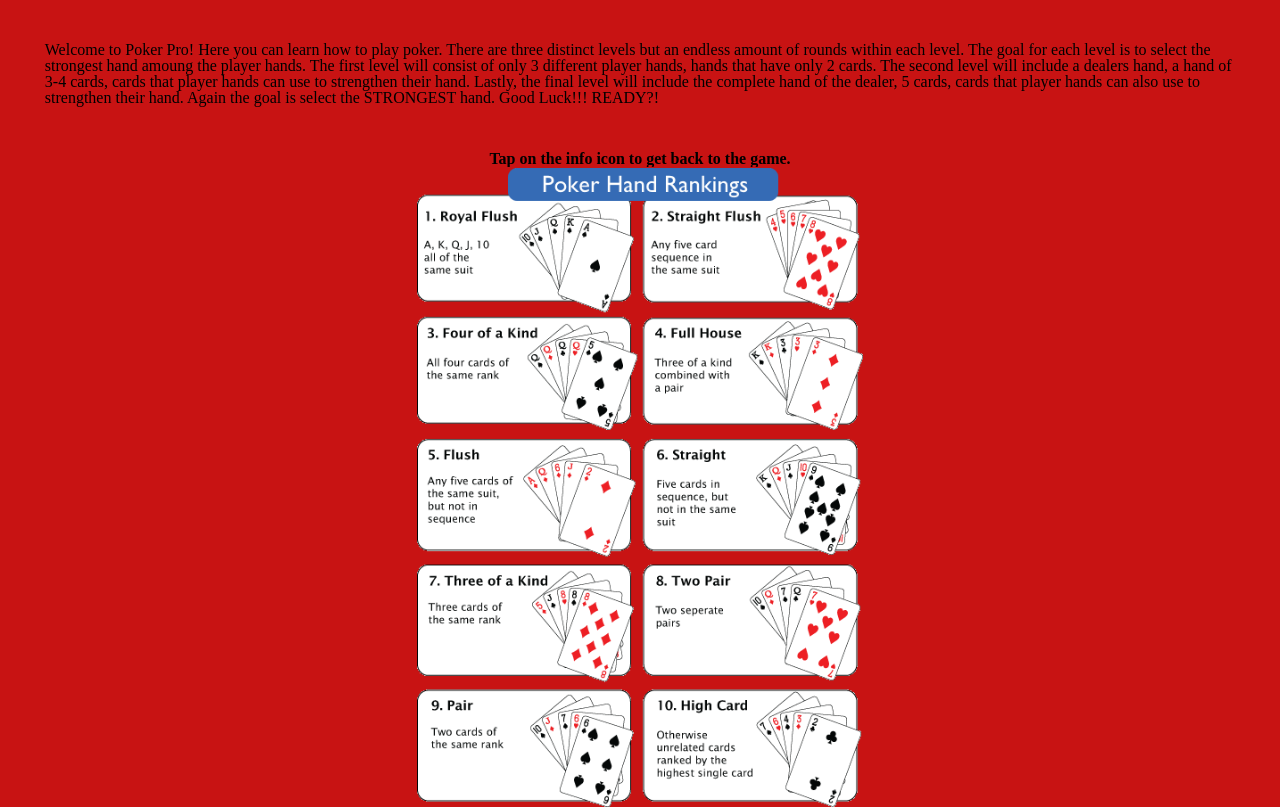
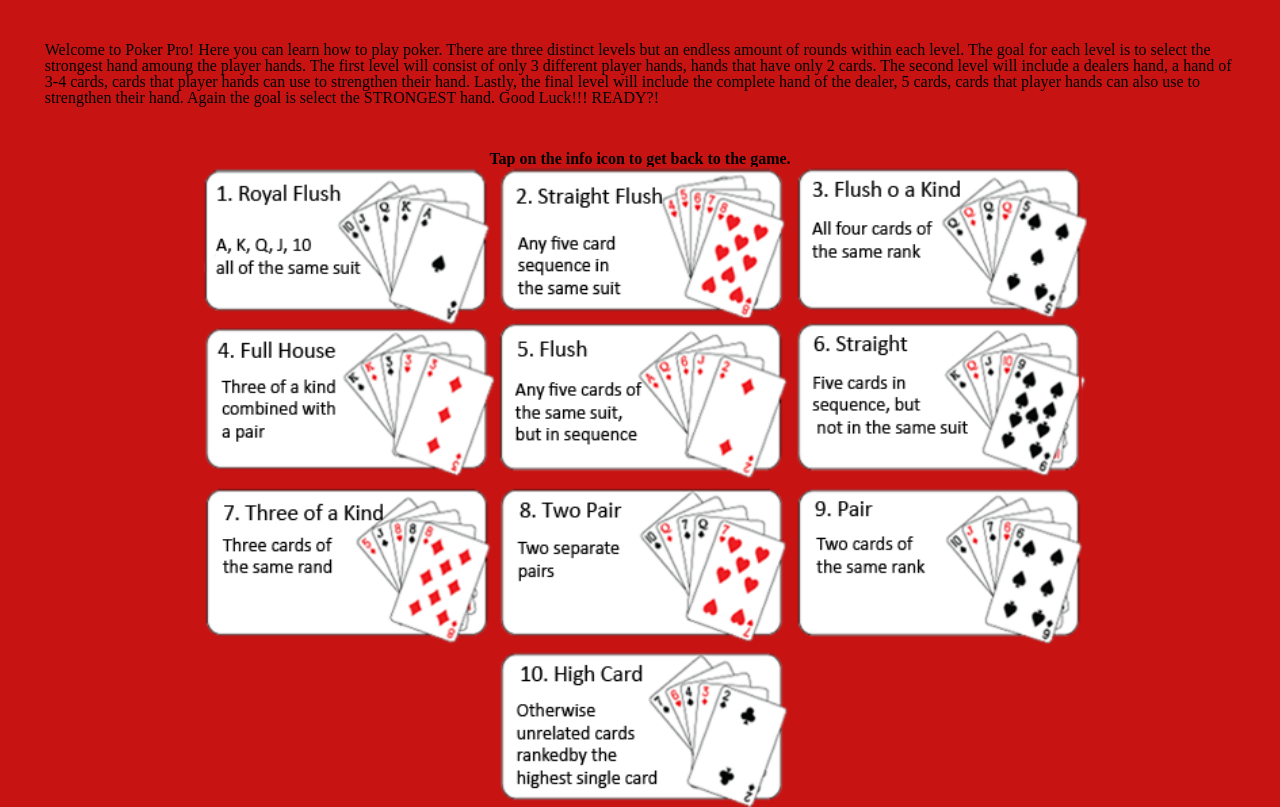
Before and after one commit to FilbertBrit/JS-Project-POKER-BLACKJACK, a website built with webpack: page index.html in a window 1280 px wide. Both pictures are taken after a click on the picture 1046 px from the left and 26 px from the top of the page. Shown: the part 64-871 px from the top of the page. Built offline with nearby package versions, Linux system fonts and the light colour scheme.

Commit message:
changed scoring sheet img

```diff
--- a/index.html
+++ b/index.html
@@ -45,7 +45,7 @@
 
         <div id="scoring">
           <h3>Tap on the info icon to get back to the game.</h3>
-          <img src="./images/hand-ranking.png" id="hand-ranks">
+          <img src="./images/scoring-sheet-poker.png" id="hand-ranks">
         </div>
 
         <div id="losing-screen">
```
Also changed, not shown: images/scoring-sheet-poker.png (added).
